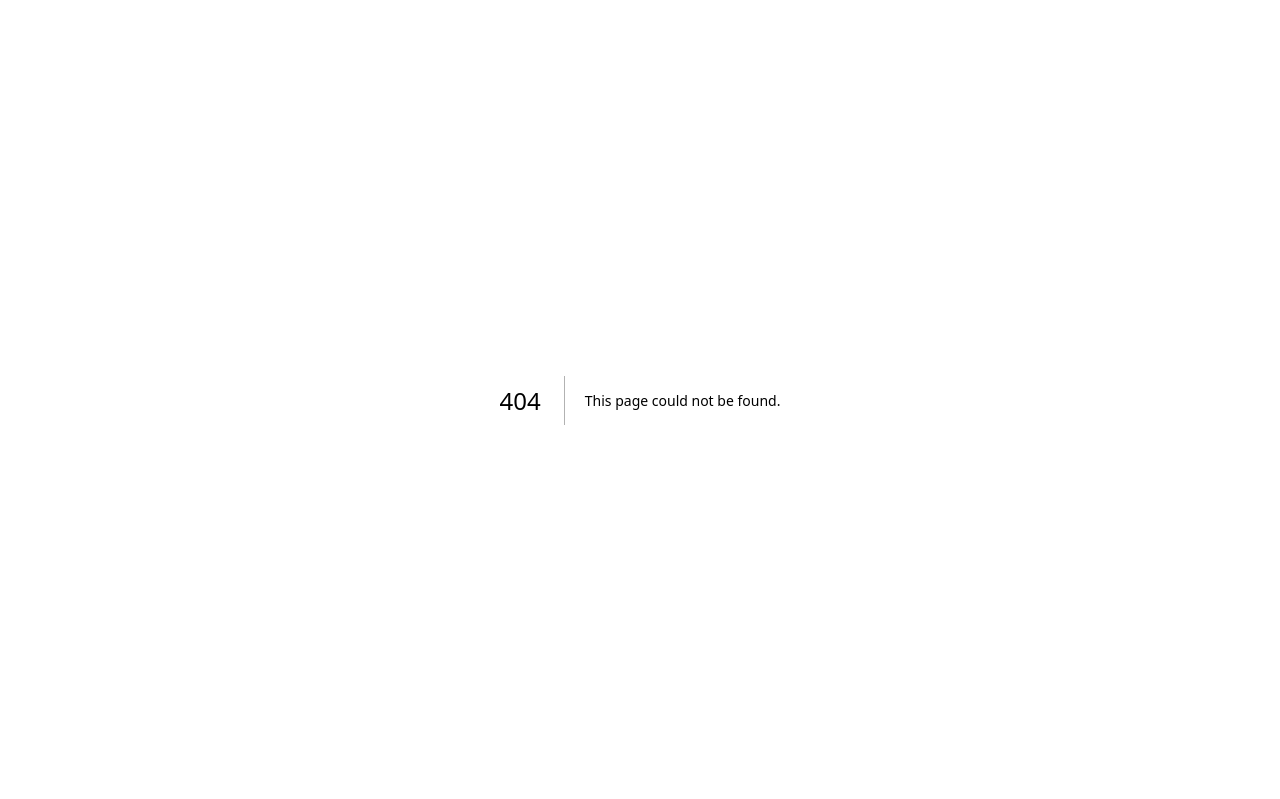
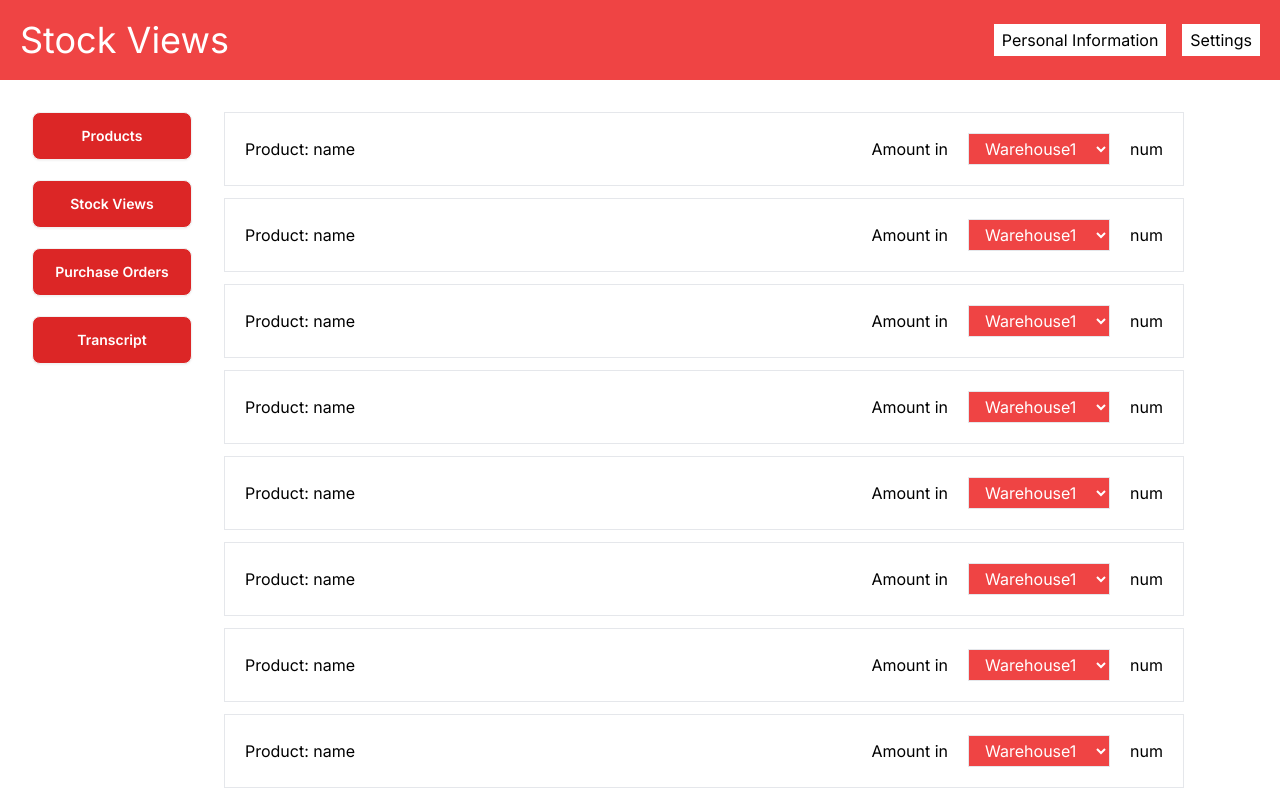
Before and after one commit to mu-odm/mu-odm-fe, a Next.js app: page /product_view in a window 1280 px wide. Before the commit this address had no page. Shown: the top 799 px of the page. Built offline with nearby package versions, Linux system fonts and the light colour scheme.

Commit message:
Setup Product and Bar

```diff
--- a/app/layout.tsx
+++ b/app/layout.tsx
@@ -8,6 +8,7 @@ export const metadata: Metadata = {
   title: "Create Next App",
   description: "Generated by create next app",
 };
+
 
 export default function RootLayout({
   children,
--- a/app/page.tsx
+++ b/app/page.tsx
@@ -1,21 +1,31 @@
 "use client";
 
 import Card from "@/components/card";
-import { useEffect } from "react";
+import { useEffect, useState } from "react";
 import { fetchUserByEmail, useUserStore } from "@/stores/userStore";
 import { loginUser, registerUser, useAuthStore } from "@/stores/authStore";
+import { useRouter } from 'next/navigation';
+
 
 export default function Home() {
+  const router = useRouter();
   const user = useUserStore((state) => state.user);
   const token = useAuthStore((state) => state.token);
 
+
+
+
+  const goToProductPage = () => {
+      router.push('/product_view');
+  };
+
   const registerHandler = async () => {
     await registerUser({
-        email: "xxxx@gmail.com",
-        username: "pun",
-        password: "Pu@13@ljljuuun",
-    })
-  }
+      email: "xxxx@gmail.com",
+      username: "pun",
+      password: "Pu@13@ljljuuun",
+    });
+  };
 
   const loginHandler = async () => {
     await loginUser({
@@ -28,7 +38,7 @@ export default function Home() {
   const logoutHandler = () => {
     useAuthStore.getState().clearToken();
     window.location.reload();
-  }
+  };
 
   useEffect(() => {
     const fetchUser = async () => {
@@ -39,7 +49,7 @@ export default function Home() {
           console.error("Error fetching user:", error);
         }
       }
-    }
+    };
     fetchUser();
   }, [token]);
 
@@ -48,8 +58,9 @@ export default function Home() {
       <div>hello world</div>
       <button onClick={registerHandler} className="btn">Register</button>
       <button onClick={loginHandler} className="btn">Login</button>
-      <button onClick={logoutHandler} className="btn bg-red-600" >Logout</button>
-      <Card></Card>
+      <button onClick={logoutHandler} className="btn bg-red-600">Logout</button>
+      <button onClick={goToProductPage} className="btn">Go to Product Page</button>
+      <Card />
       <div>
         <h3>
           {user ? (
--- /dev/null
+++ b/app/product_view/page.tsx
@@ -0,0 +1,38 @@
+// pages/index.tsx or app/page.tsx
+import Sidebar from '@/components/sidebar';
+import Header from '@/components/header';
+
+const products = Array(10).fill({
+  name: 'Product: name',
+  warehouse: 'Warehouse1',
+  amount: 'num',
+});
+
+export default function Home() {
+  return (
+      <div className="flex-1 bg-white">
+        <Header />
+        <div className="p-8">
+         <div className = "flex">
+          <Sidebar />
+          <div className="w-full grid grid-cols-1 gap-3 px-16 text-black">
+            {products.map((product, index) => (
+              <div key={index} className="border p-5 flex justify-between items-center">
+                <span>{product.name}</span>
+                <div className="flex items-center space-x-5">
+                  <span>Amount in</span>
+                  <select className="border px-3 py-1 bg-red-500 text-white">
+                    <option>{product.warehouse}</option>
+                    <option>Warehouse2</option>
+                    <option>Warehouse3</option>
+                  </select>
+                  <span>{product.amount}</span>
+                </div>
+              </div>
+            ))}
+          </div>
+         </div>
+        </div>
+      </div>
+  );
+}
--- /dev/null
+++ b/components/header.tsx
@@ -0,0 +1,11 @@
+export default function Header() {
+    return (
+      <div className="flex justify-between items-center bg-red-500 text-white p-5">
+        <h1 className="text-4xl">Stock Views</h1>
+        <div className="flex space-x-4">
+          <button className="bg-white text-black px-2 py-1">Personal Information</button>
+          <button className="bg-white text-black px-2 py-1">Settings</button>
+        </div>
+      </div>
+    );
+  }
--- /dev/null
+++ b/components/sidebar.tsx
@@ -0,0 +1,14 @@
+export default function Sidebar() {
+    return (
+      <div className="w-32
+       bg-black-500 text-white h-screen">
+        <ul className="space-y-5 p-">
+          <li><button  className="w-40 flex-1 btn bg-red-600 text-white">Products</button></li>
+          <li><button  className="w-40 flex-1 btn bg-red-600 text-white">Stock Views</button></li>
+          <li><button  className="w-40 flex-1 btn bg-red-600 text-white">Purchase Orders</button></li>
+          <li><button  className="w-40 flex-1 btn bg-red-600 text-white">Transcript</button></li>
+        </ul>
+        <button className="absolute bottom-4 left-4 text-left">Log out</button>
+      </div>
+    );
+  }
```
